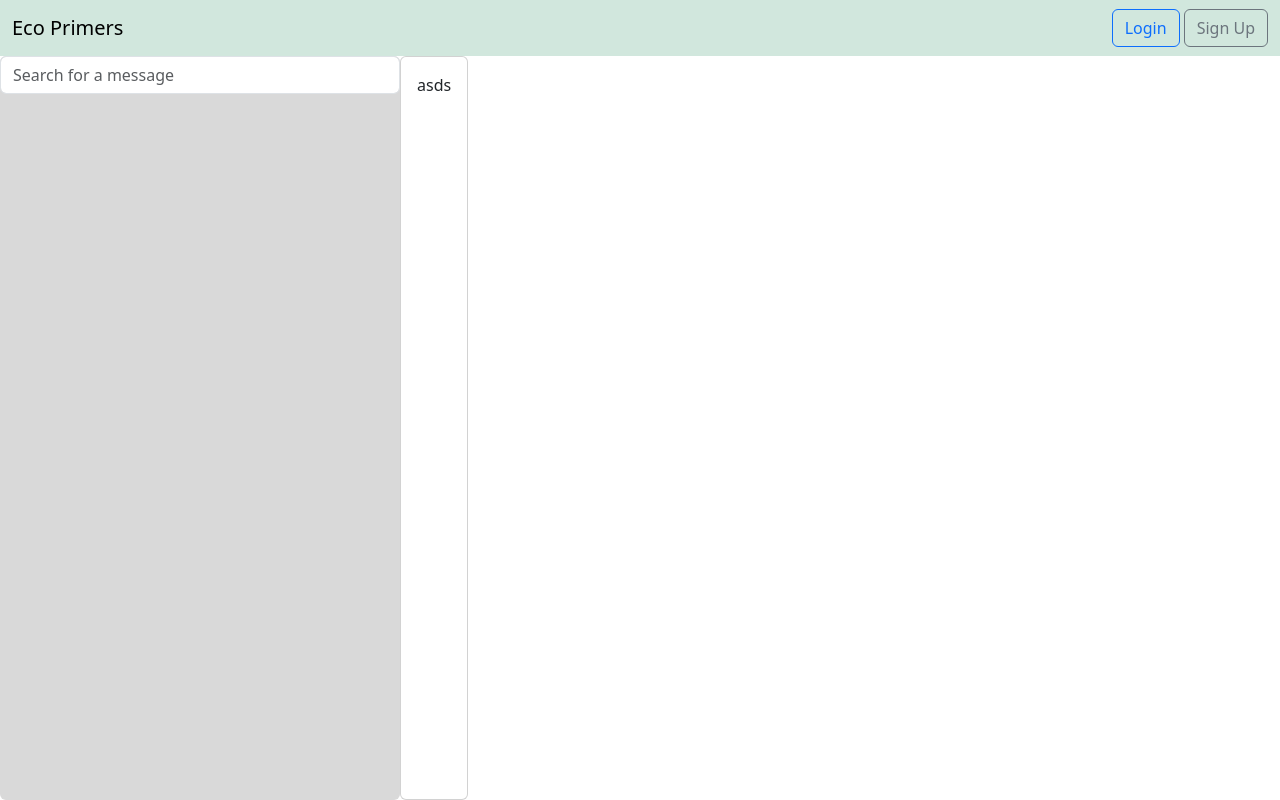
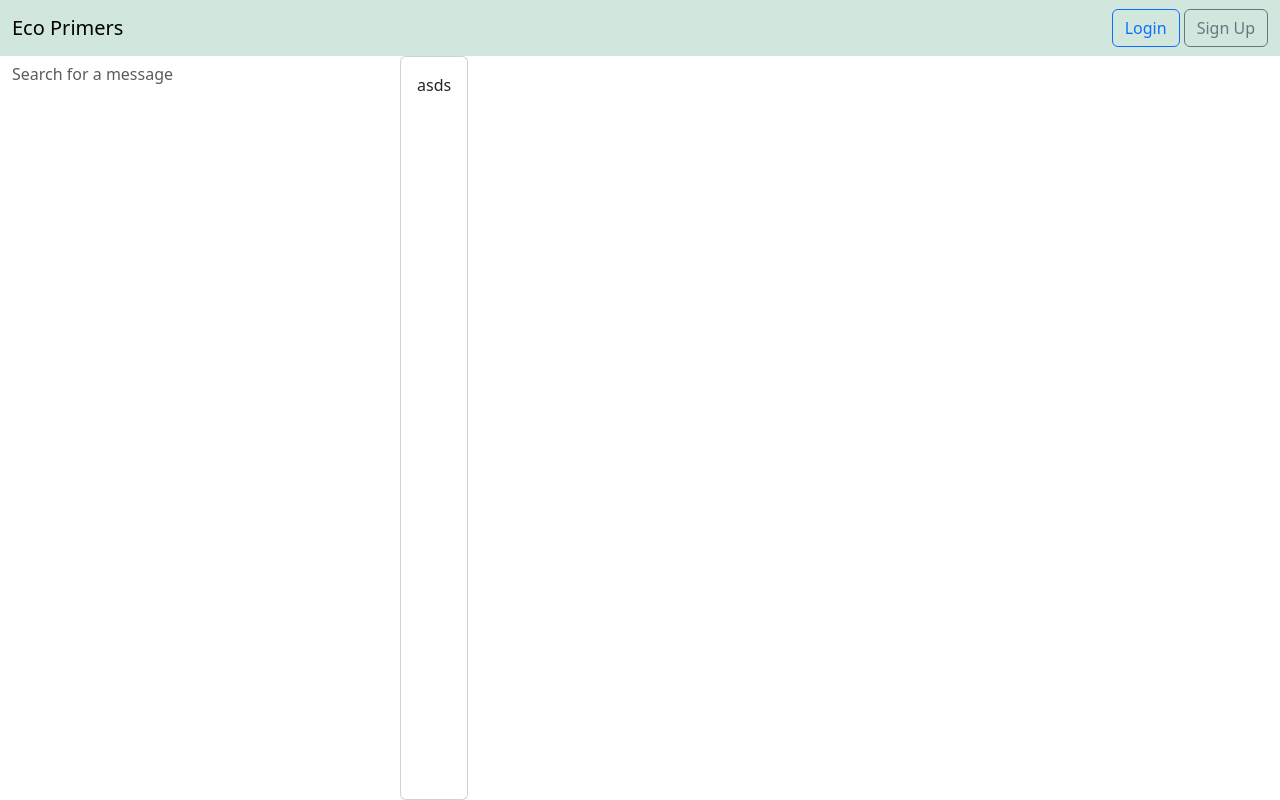
Before and after one commit to dentolos19/ecoprimers, a Flask app: template src/templates/messaging.html in a window 1280 px wide. Run offline with Flask 3, Linux system fonts and the light colour scheme; the template is opened without the code that fills it, so the values that code supplies are empty; parts of the project's set-up code (start-up, migrations or seed data) failed here and were passed over; some libraries are stand-ins or nearby versions.

Commit message:
moving to pc

```diff
--- a/src/static/css/messages.css
+++ b/src/static/css/messages.css
@@ -5,7 +5,7 @@
 #users {
   height: 100%;
   width: 400px;
-  background-color: #d9d9d9 !important;
+  background-color: #fff !important;
 }
 
 .user {
@@ -69,6 +69,7 @@
 }
 
 #message-space {
+  margin: none;
   display: flex;
   flex-direction: column-reverse;
   width: max;
@@ -99,3 +100,7 @@
   width: 100%;
   overflow-y: auto;
 }
+
+#users .list-group-item, #users .form-control {
+  border: none !important
+}
--- a/src/templates/messaging.html
+++ b/src/templates/messaging.html
@@ -16,7 +16,7 @@
 
 {% block body %}
 <div id="users" class="list-group">
-    <form class="mb-3" method="get" action="{{ url_for('search_messages') }}">
+    <form method="get" action="{{ url_for('search_messages') }}">
         <input type="text" class="form-control" name="search_query" id="search-query" required placeholder="Search for a message">
     </form>
     {% for user in users %}
@@ -37,7 +37,7 @@
 {% if receiver_id %}
 <div id="chat-scape" class="card">
     <div class="card-body">
-        <div class="message-space" style="height: 400px; overflow-y: auto;">
+        <div class="message-space">
         </div>
         <div class="input-group mt-3">
             <input type="hidden" name="receiver-id" id="receiver-id" value="{{ receiver_id }}">
```
